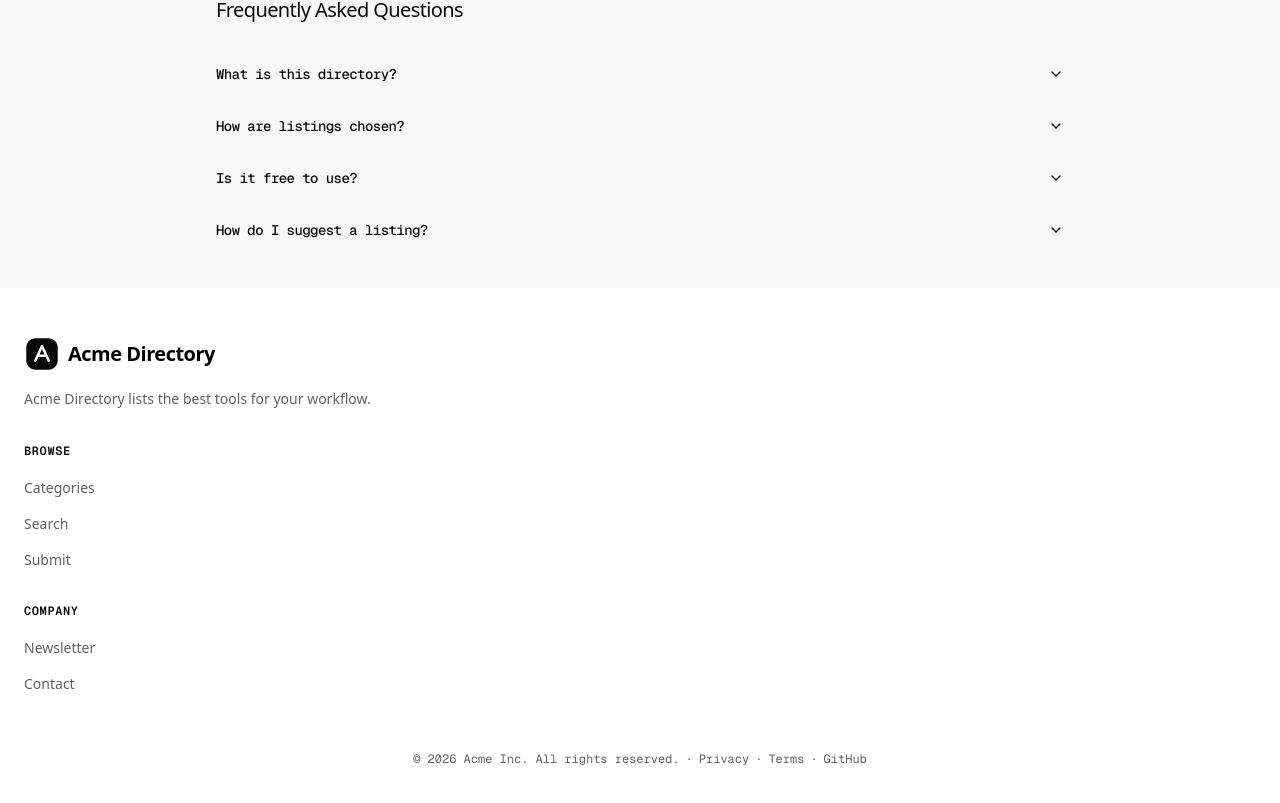
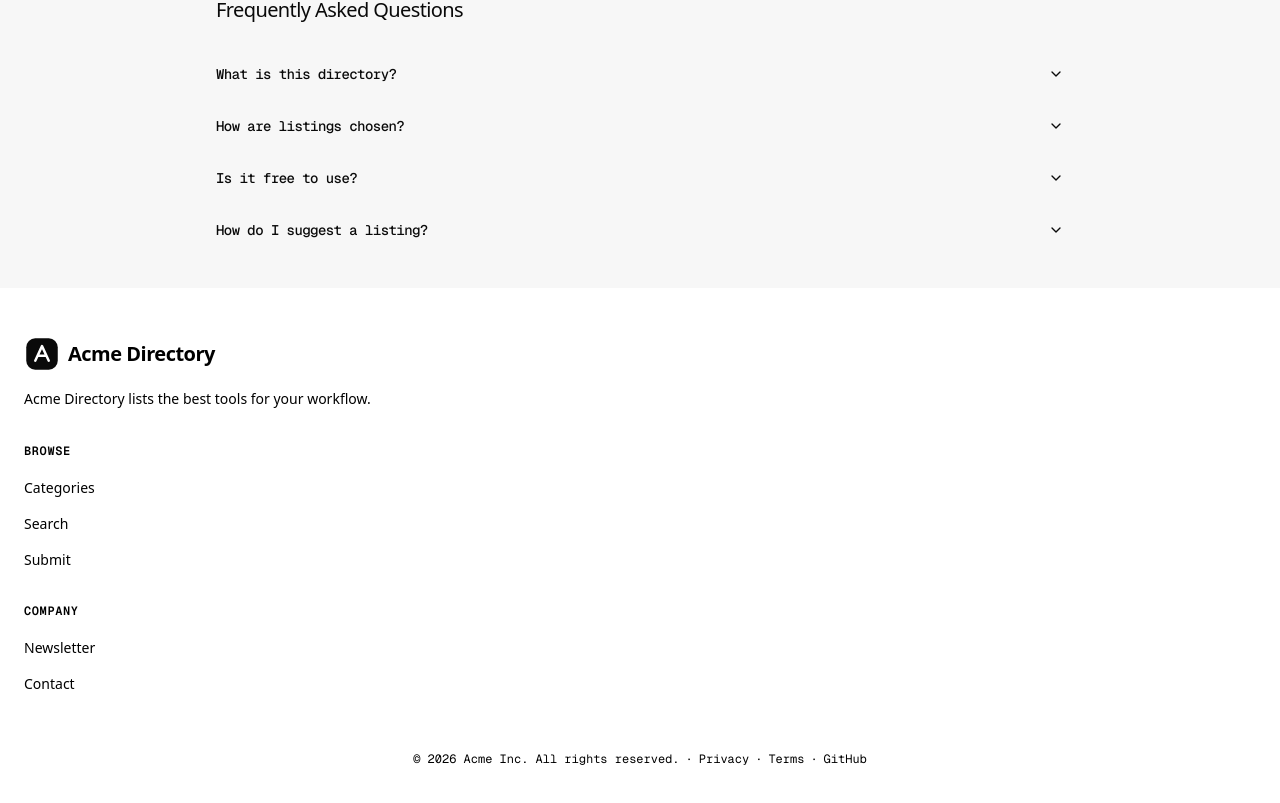
Before and after one commit to ttncode/marketplace-ui, a Next.js app: page / in a window 1280 px wide. Shown: the part 3692-4495 px from the top of the page. Built offline with nearby package versions, Linux system fonts and the light colour scheme.

Commit message:
refactor(theme): tokenize site footer

```diff
--- a/src/components/layout/site-footer.tsx
+++ b/src/components/layout/site-footer.tsx
@@ -3,7 +3,7 @@ import type { FooterColumn, FooterLink, SiteConfig } from "@/lib/types";
 
 import { OverlayTrigger } from "@/components/blocks/lead-dialog";
 
-const LINK_CLASS = "font-sans text-sm leading-5 text-[#616161] transition-colors duration-150 hover:text-[#0a0a0a]";
+const LINK_CLASS = "font-sans text-sm leading-5 text-ink-muted transition-colors duration-150 hover:text-ink";
 
 function FooterItem({ link }: { link: FooterLink }) {
   if (link.kind === "button") {
@@ -11,7 +11,7 @@ function FooterItem({ link }: { link: FooterLink }) {
       <OverlayTrigger
         event={link.event}
         ariaLabel={link.ariaLabel}
-        className={`${LINK_CLASS} inline-block w-full cursor-pointer rounded-[4px] text-left focus-visible:outline-none focus-visible:ring-2 focus-visible:ring-[#0a0a0a]`}
+        className={`${LINK_CLASS} inline-block w-full cursor-pointer rounded-[4px] text-left focus-visible:outline-none focus-visible:ring-2 focus-visible:ring-ink`}
       >
         {link.label}
       </OverlayTrigger>
@@ -27,7 +27,7 @@ function FooterItem({ link }: { link: FooterLink }) {
 function FooterLinkColumn({ column }: { column: FooterColumn }) {
   return (
     <div>
-      <h4 className="mb-4 font-mono text-xs leading-4 font-semibold tracking-[0.05em] text-[#0a0a0a] uppercase">
+      <h4 className="mb-4 font-mono text-xs leading-4 font-semibold tracking-[0.05em] text-ink uppercase">
         {column.heading}
       </h4>
       <ul className="space-y-3 text-base leading-6">
@@ -56,7 +56,7 @@ export function SiteFooter({ name, logo, footer, socials }: SiteFooterProps) {
     return href ? [{ label: SOCIAL_LABELS[key], href }] : [];
   });
   return (
-    <footer className="border-t border-[#dbdbdb] bg-white">
+    <footer className="border-t border-border bg-surface">
       <div className="w-full px-6 lg:px-8">
         <div className="mx-auto max-w-[1280px] py-12 md:py-16">
           <div className="grid grid-cols-1 gap-8 md:grid-cols-2 lg:grid-cols-5 lg:gap-10">
@@ -65,19 +65,19 @@ export function SiteFooter({ name, logo, footer, socials }: SiteFooterProps) {
               <a href="/" className="group mb-4 flex items-center gap-2">
                 <SiteLogo name={name} logo={logo} markClassName="transition-opacity duration-150 group-hover:opacity-80" nameClassName="text-xl leading-7 font-semibold tracking-[-0.5px]" />
               </a>
-              <p className="max-w-[448px] font-sans text-sm leading-[1.625] text-[#616161]">{footer.description}</p>
+              <p className="max-w-[448px] font-sans text-sm leading-[1.625] text-ink-muted">{footer.description}</p>
             </div>
             {footer.columns.map((column) => (
               <FooterLinkColumn key={column.heading} column={column} />
             ))}
           </div>
-          <div className="mt-8 flex flex-col items-center justify-between gap-4 border-t border-[#dbdbdb] pt-6 md:mt-12 md:flex-row md:pt-8">
-            <p className="font-mono text-xs leading-4 text-[#616161] md:ml-auto">
+          <div className="mt-8 flex flex-col items-center justify-between gap-4 border-t border-border pt-6 md:mt-12 md:flex-row md:pt-8">
+            <p className="font-mono text-xs leading-4 text-ink-muted md:ml-auto">
               {footer.copyright}
               {footer.legalLinks.map((link) => (
                 <span key={link.href}>
                   <span className="mx-1.5">·</span>
-                  <a href={link.href} className="transition-colors duration-150 hover:text-[#0a0a0a]">
+                  <a href={link.href} className="transition-colors duration-150 hover:text-ink">
                     {link.label}
                   </a>
                 </span>
@@ -89,7 +89,7 @@ export function SiteFooter({ name, logo, footer, socials }: SiteFooterProps) {
                     href={link.href}
                     target="_blank"
                     rel="noopener noreferrer"
-                    className="transition-colors duration-150 hover:text-[#0a0a0a]"
+                    className="transition-colors duration-150 hover:text-ink"
                   >
                     {link.label}
                   </a>
```
Also changed, not shown: 1 other file (tests, documents, lock files or other folders).
